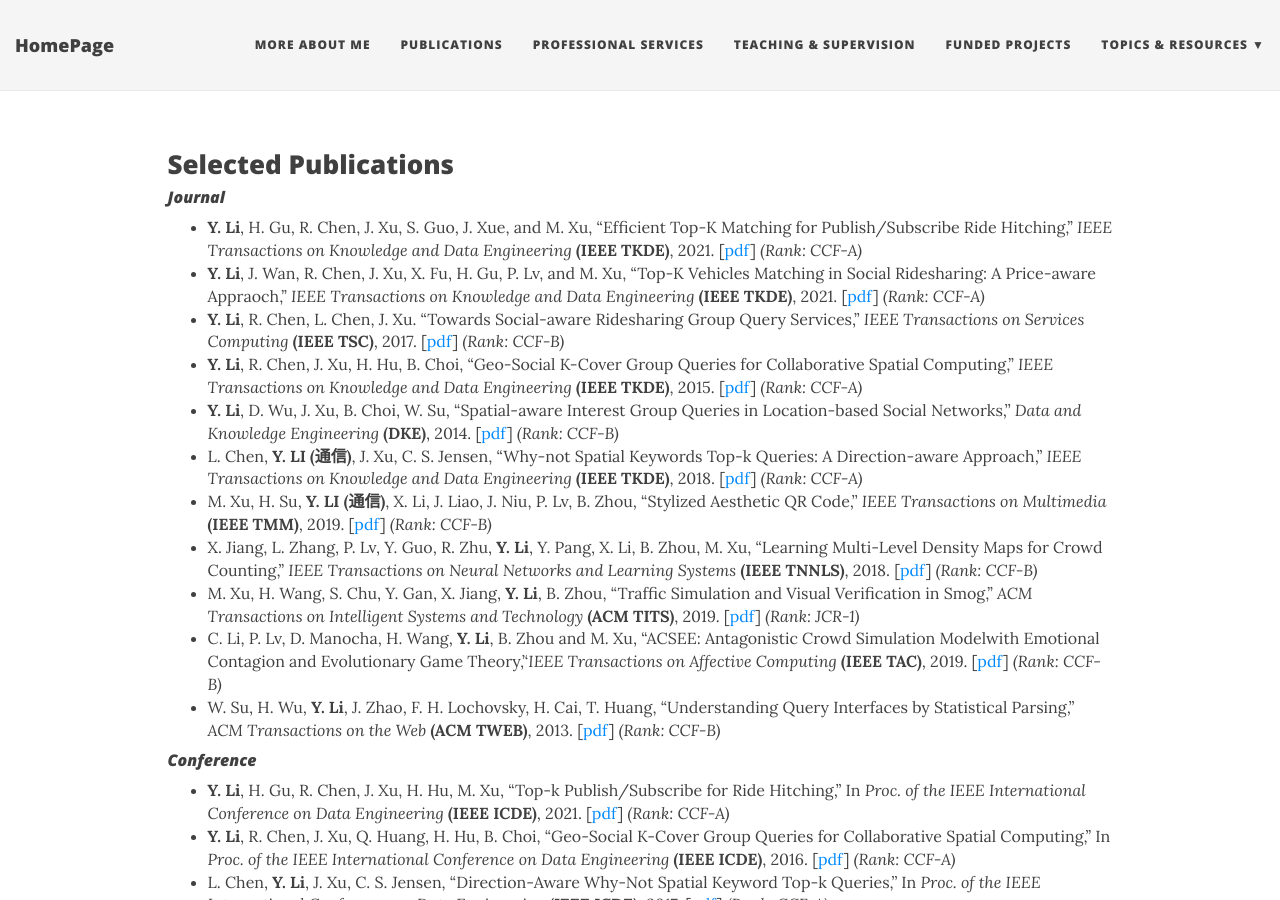
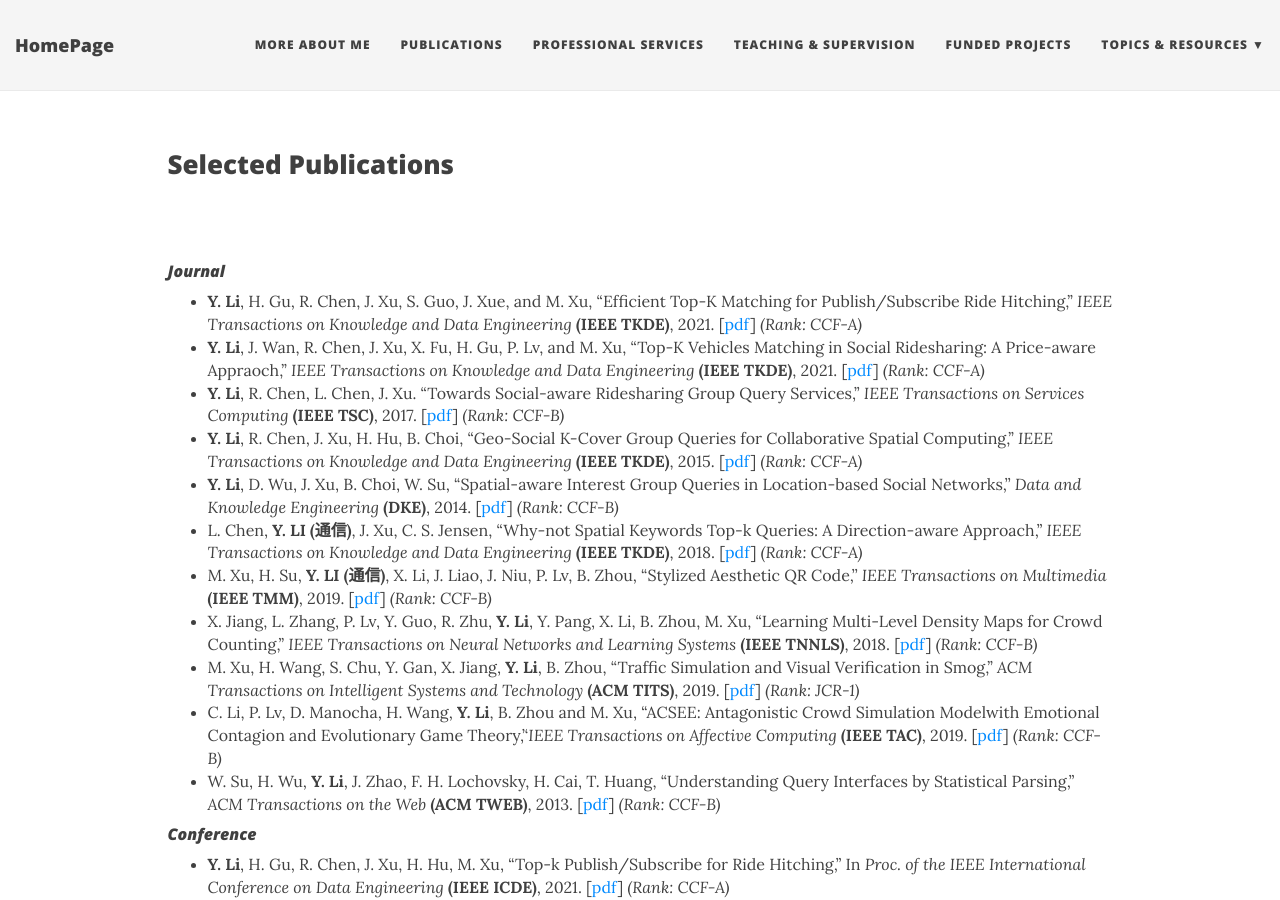
Before and after one commit to zzudb/zzudb.github.io, a Jekyll site: the page built from pages/mypublications.md, in a window 1280 px wide and 900 px high. Built offline with Jekyll 4.4.1, drawn with Linux system fonts in a browser that asks for light colours; nearby versions of some CDN libraries.

Commit message:
Update mypublications.md

```diff
--- a/pages/mypublications.md
+++ b/pages/mypublications.md
@@ -2,7 +2,7 @@
 layout: page
 show-avatar: false
 ---
-<h2 style="text-align: left;">Selected Publications</h2>
+<h2 style="text-align: left;">Selected Publications</h2><br>
 
 #### _Journal_
 * **Y. Li**, H. Gu, R. Chen, J. Xu, S. Guo, J. Xue, and M. Xu, "Efficient Top-K Matching for Publish/Subscribe Ride Hitching,'' _IEEE Transactions on Knowledge and Data Engineering_ **(IEEE TKDE)**, 2021. [[pdf](https://zzudb.github.io/pages/mypublications/)] _(Rank: CCF-A)_
```
